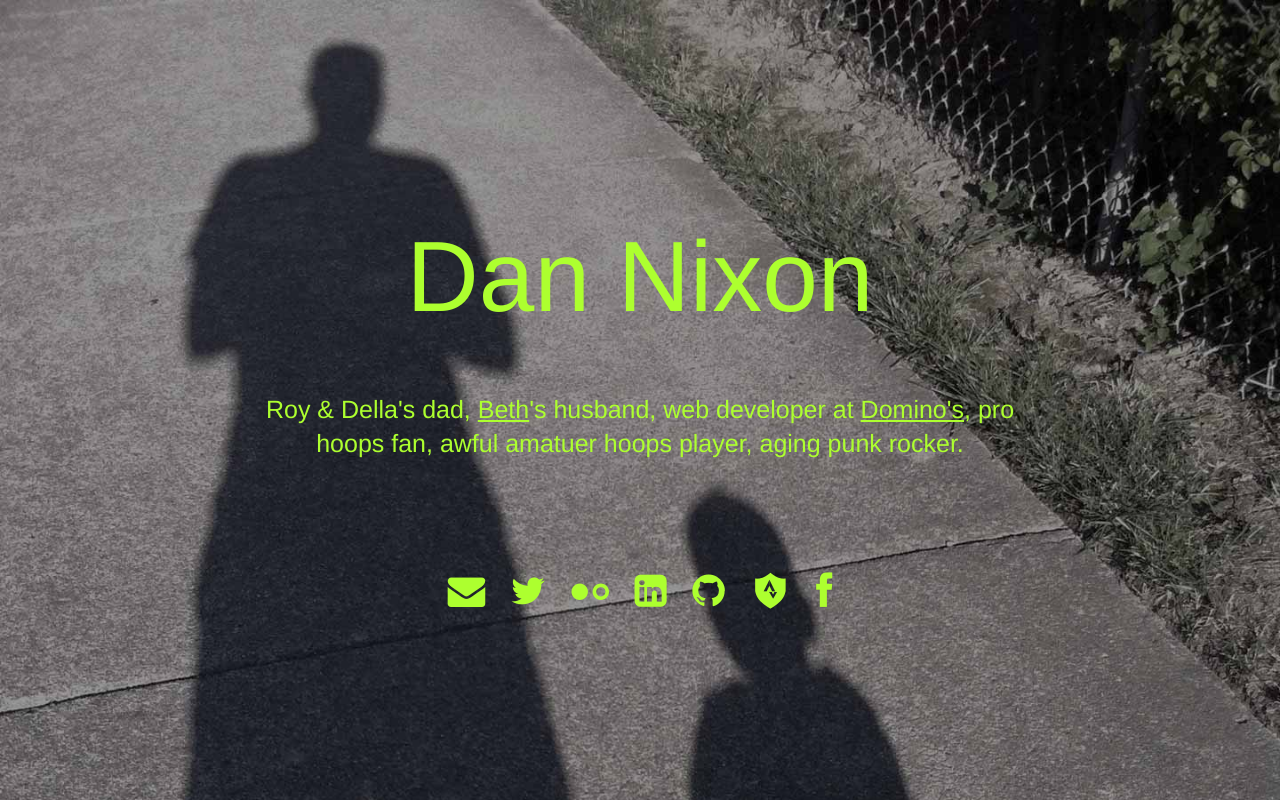
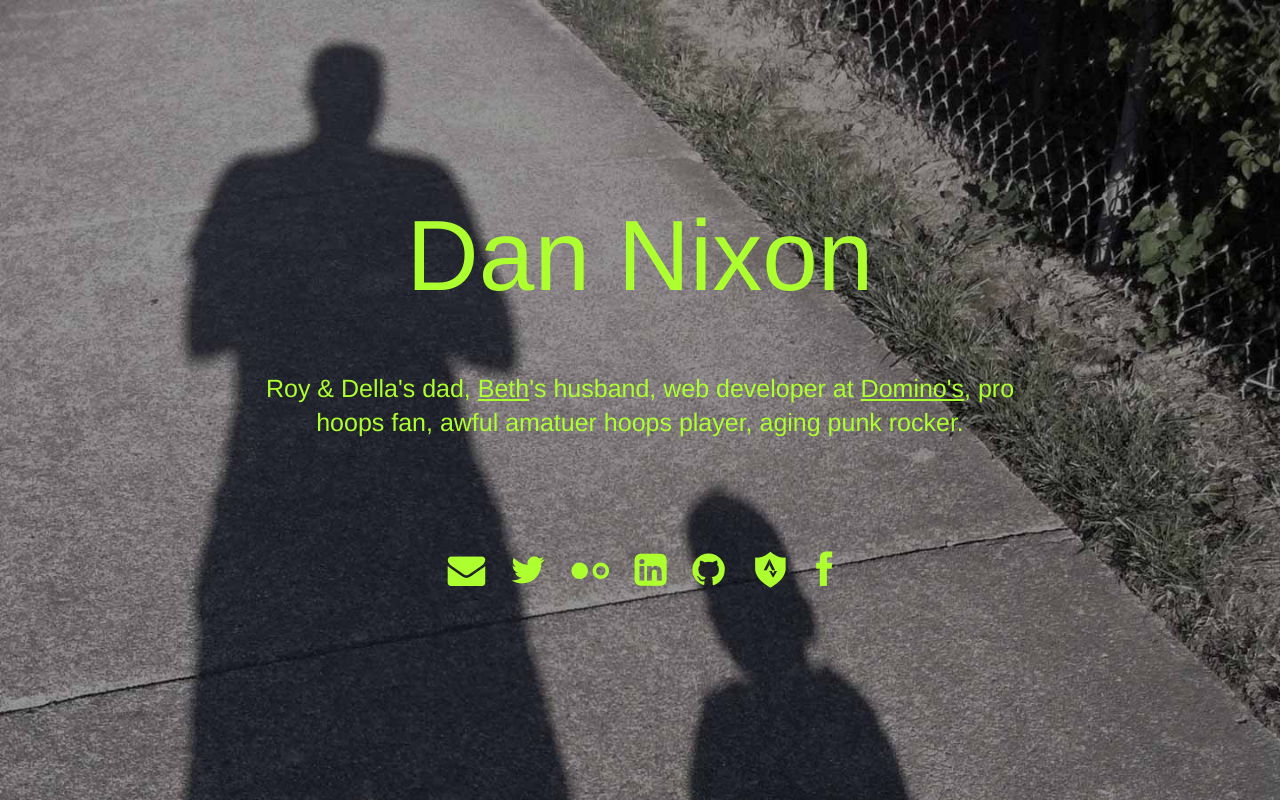
Before and after one commit to turboclaw/nixon.io, a plain HTML site: page index.html in a window 1280 px wide. Drawn offline with Linux system fonts and the light colour scheme.

Commit message:
shrunk top margin on title

```diff
--- a/stylesheets/base.css
+++ b/stylesheets/base.css
@@ -24,6 +24,7 @@ h1 {
 	font-size: 4em;
 	line-height: 1em;
 	font-weight: 100;
+	margin-top: 0.25em;
 }
 
 .about {
```
